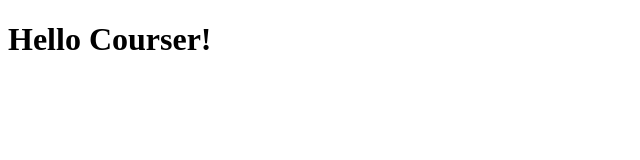
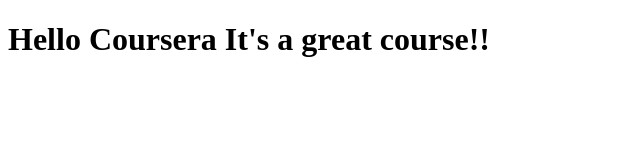
Before and after one commit to jocewu/coursera-test, a plain HTML site: page site/index.html in a window 1280 px wide. Shown: the whole page, without its empty margins (0-640 px from the left). Drawn offline with Linux system fonts and the light colour scheme.

Commit message:
Small addition to our page content

```diff
--- a/site/index.html
+++ b/site/index.html
@@ -4,6 +4,6 @@
 	<title>Hello Coursera!</title>
 </head>
 <body>
-<h1>Hello Courser!</h1>
+<h1>Hello Coursera It's a great course!!</h1>
 </body>
 </html>
```
